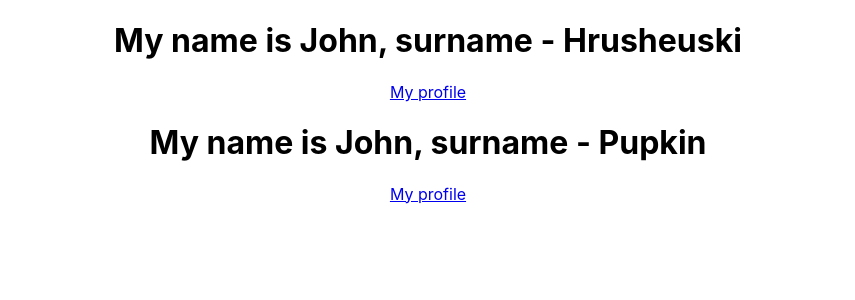
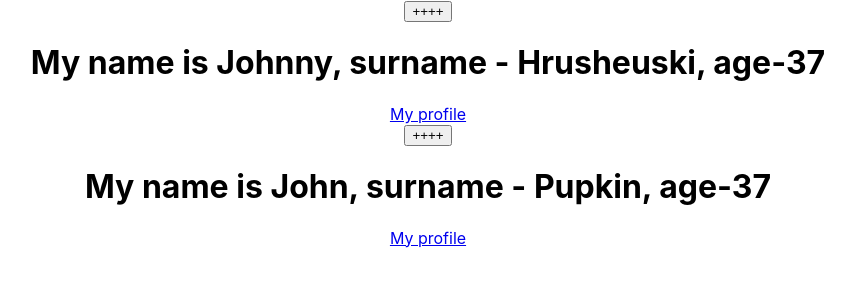
Before and after one commit to gruand13/React-lessons, a React (Create React App) app in the folder my-app/: page / in a window 1280 px wide. Shown: the top 300 px of the page, without its empty margins (212-1067 px from the left). Built offline with nearby package versions, Linux system fonts and the light colour scheme.

Commit message:
work with state lesson 130

```diff
--- a/my-app/src/App.js
+++ b/my-app/src/App.js
@@ -1,16 +1,36 @@
-
+import {Component} from "react";
 import './App.css';
 
 
 // use destructurizatin props object
-function WhoAmI ({name, surname, link}){
-    return (
-        <div>
-            {/* if object name.first name */}
-            <h1>My name is {name()}, surname - {surname}</h1>
-            <a href={link}>My profile</a>
-        </div>
-    )
+class WhoAmI extends Component{
+    constructor (props){
+        super(props);
+        this.state= {
+            years: 37,
+            text: "++++"
+        }
+    }
+
+    nextYear= ()=>{
+        console.log("+++");
+        this.setState(state =>({
+            years: state.years +1
+        }))
+    }
+
+    render (){
+        const {name, surname, link} = this.props;
+        return (
+            <div>
+                <button onClick={this.nextYear}>{this.state.text}</button>
+                {/* if object name.firstName */}
+                <h1>My name is {name}, surname - {surname}, age-{this.state.years}</h1>
+                <a href={link}>My profile</a>
+            </div>
+        )
+    }
+
 }
 
 
@@ -18,8 +38,8 @@
   return (
     <div className="App">
         {/* if object firstName: "Alex" */}
-        <WhoAmI name={()=> {return "John"}} surname="Hrusheuski" link="facebook.com"/>
-        <WhoAmI name={()=> {return "John"}} surname="Pupkin" link="vk.com"/>
+        <WhoAmI name="Johnny" surname="Hrusheuski" link="facebook.com"/>
+        <WhoAmI name="John" surname="Pupkin" link="vk.com"/>
     </div>
   );
 }
```
